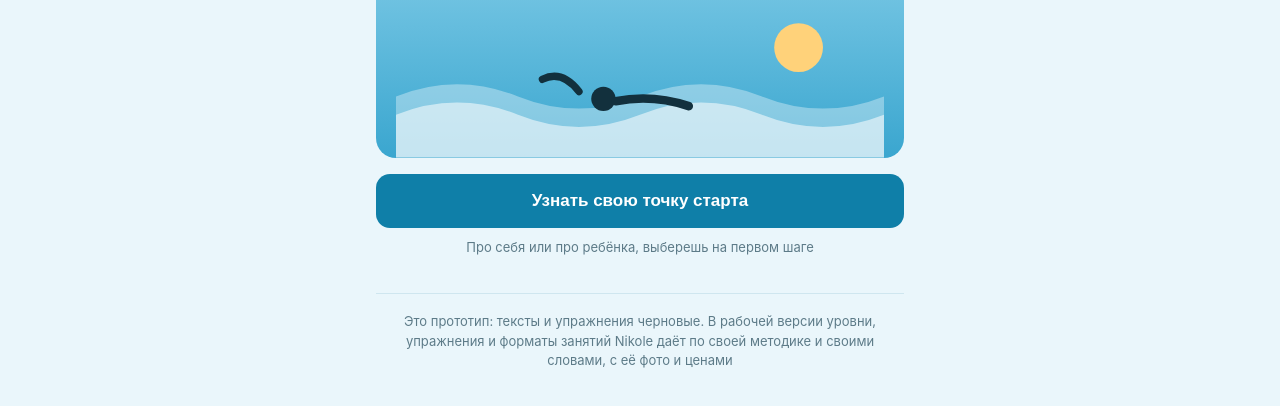
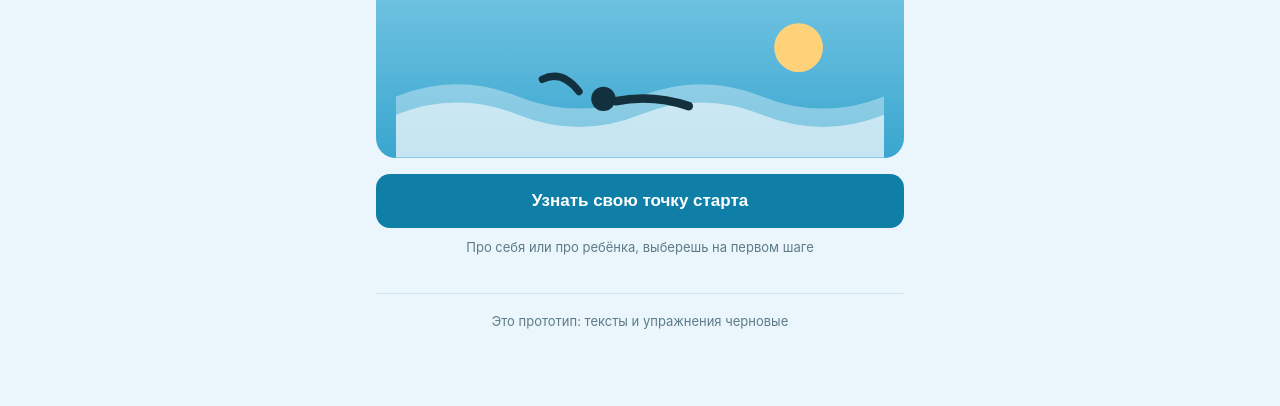
Before and after one commit to KURSK-24/lm-proto-plavanie, a plain HTML site: page index.html in a window 1280 px wide. Shown: the part 276-682 px from the top of the page. Drawn offline with Linux system fonts and the light colour scheme.

Commit message:
убрана фраза про тексты эксперта

```diff
--- a/index.html
+++ b/index.html
@@ -88,7 +88,7 @@ footer{border-top:1px solid var(--line);margin-top:36px;padding-top:18px;color:v
     <button class="btn ghost" onclick="show('s0')">Пройти ещё раз</button>
   </section>
 
-  <footer>Это прототип: тексты и упражнения черновые. В рабочей версии уровни, упражнения и форматы занятий Nikole даёт по своей методике и своими словами, с её фото и ценами</footer>
+  <footer>Это прототип: тексты и упражнения черновые</footer>
 </div>
 
 <script>
```
